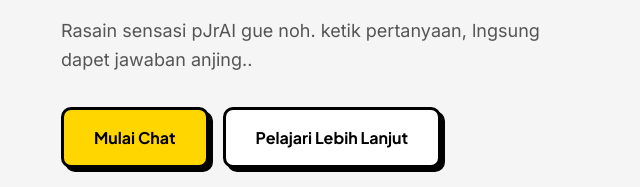
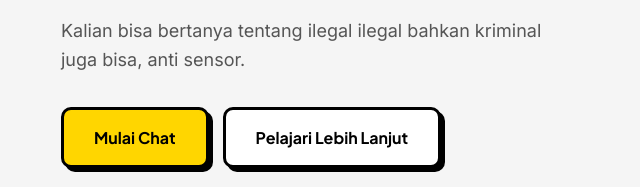
Before and after one commit to pajarr10/pJrAI, a plain HTML site: page index.html in a window 1280 px wide. Shown: the part 479-666 px from the top of the page, 13-653 px from the left. Drawn offline with Linux system fonts and the light colour scheme.

Commit message:
Update index.html

```diff
--- a/index.html
+++ b/index.html
@@ -54,7 +54,7 @@
         <div class="hero__content reveal">
           <span class="badge badge--blue">Bertenaga DeepSeek-R1</span>
           <h1 class="hero__title">Percakapan Cerdas<br />Dimulai di Sini</h1>
-          <p class="hero__desc">Rasain sensasi pJrAI gue noh. ketik pertanyaan, lngsung dapet jawaban anjing..</p>
+          <p class="hero__desc">Kalian bisa bertanya tentang ilegal ilegal bahkan kriminal juga bisa, anti sensor.</p>
           <div class="hero__buttons">
             <a href="#chat" class="btn btn--primary btn--lg">Mulai Chat</a>
             <a href="#fitur" class="btn btn--ghost btn--lg">Pelajari Lebih Lanjut</a>
```
